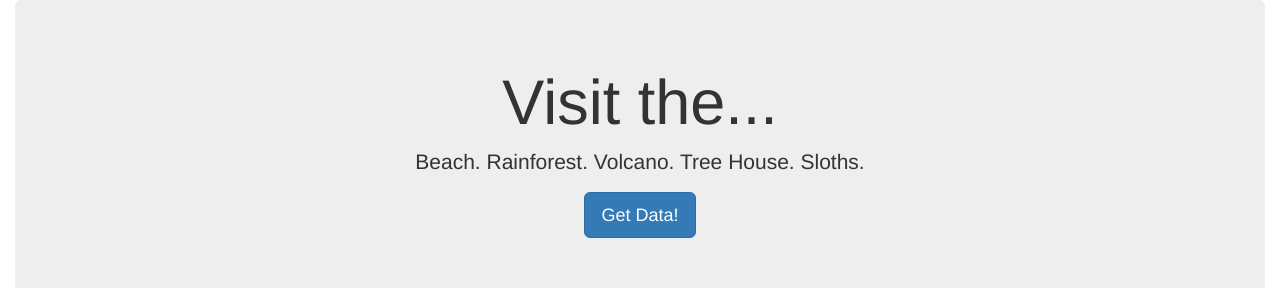
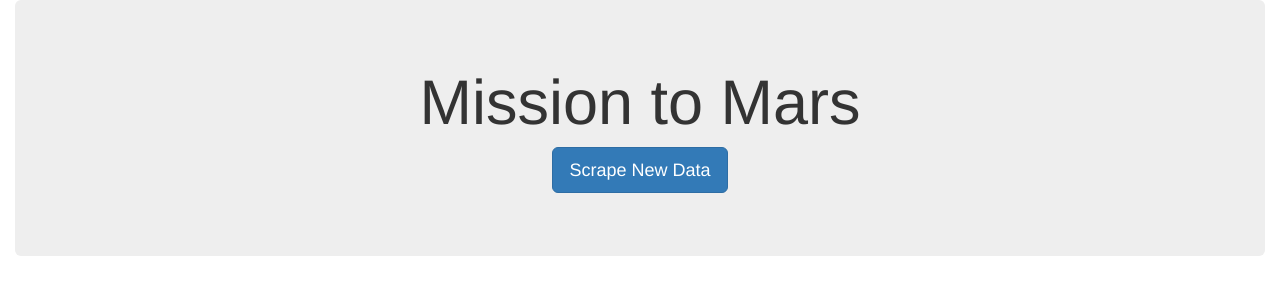
Before and after one commit to James-Ashley/web-scraping-challenge, a Flask app: template Missions_to_Mars/templates/index.html in a window 1280 px wide. Shown: the top 288 px of the page. Run offline with Flask 2, Linux system fonts and the light colour scheme; the template is opened without the code that fills it, so the values that code supplies are empty; parts of the project's set-up code (start-up, migrations or seed data) failed here and were passed over; some libraries are stand-ins or nearby versions.

Commit message:
correcting code

```diff
--- a/Missions_to_Mars/app.py
+++ b/Missions_to_Mars/app.py
@@ -1,12 +1,12 @@
 from flask import Flask, render_template, redirect
-import pymongo
+from flask_pymongo import PyMongo
 import scrape_mars
 
 # Create an instance of Flask
 app = Flask(__name__)
 
 # Use PyMongo to establish Mongo connection
-mongo = pymongo(app, url="mongodb://localhost:27017/mars_app")
+mongo = PyMongo(app, uri="mongodb://localhost:27017/mars_app")
 
 
 # Route to render index.html template using data from Mongo
--- a/Missions_to_Mars/scrape_mars.py
+++ b/Missions_to_Mars/scrape_mars.py
@@ -99,6 +99,8 @@ def scrape_info():
 
     mars["Hemisphere_Image_URLS"] = hemisphere_image_urls
 
+    browser.quit()
+
     return mars
 
 if __name__ == "__main__":
--- a/Missions_to_Mars/templates/index.html
+++ b/Missions_to_Mars/templates/index.html
@@ -5,18 +5,18 @@
   <meta charset="UTF-8">
   <meta name="viewport" content="width=device-width, initial-scale=1.0">
   <meta http-equiv="X-UA-Compatible" content="ie=edge">
-  <title>Costa Rica Weather</title>
+  <title>Web Scrape Challenge</title>
   <link rel="stylesheet" href="https://maxcdn.bootstrapcdn.com/bootstrap/3.3.7/css/bootstrap.min.css">
 </head>
 
 <body>
   <div class="container-fluid">
     <div class="jumbotron text-center">
-      <h1>Visit the...</h1>
-      <p>Beach. Rainforest. Volcano. Tree House. Sloths.</p>
-      <p><a class="btn btn-primary btn-lg" href="/scrape" role="button">Get Data!</a></p>
+      <h1>Mission to Mars</h1>
+      <p><a class="btn btn-primary btn-lg" href="/scrape" role="button">Scrape New Data</a></p>
     </div>
-    <img src="{{ vacation.sloth_img }}" alt="Sloth">
+
+    <img src="{{featured_img}}" alt="Sloth">
     <h2>The typical weather in Costa Rica is:</h2>
     <h3>Max Temp: {{ mars.news_title }}</h3>
     <h3>Min Temp: {{ mars.news_pars }}</h3>
```
Also changed, not shown: 1 other file.
